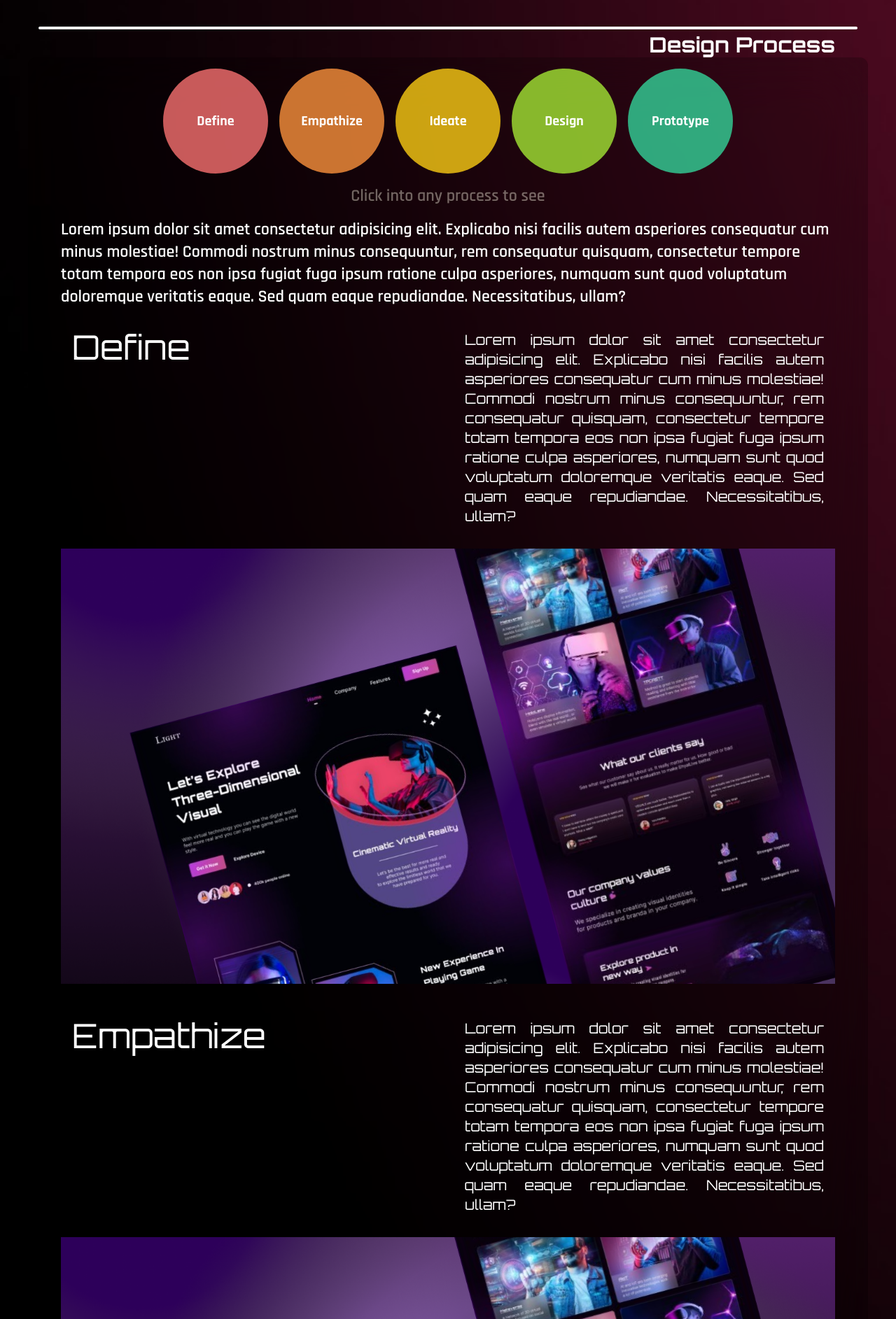
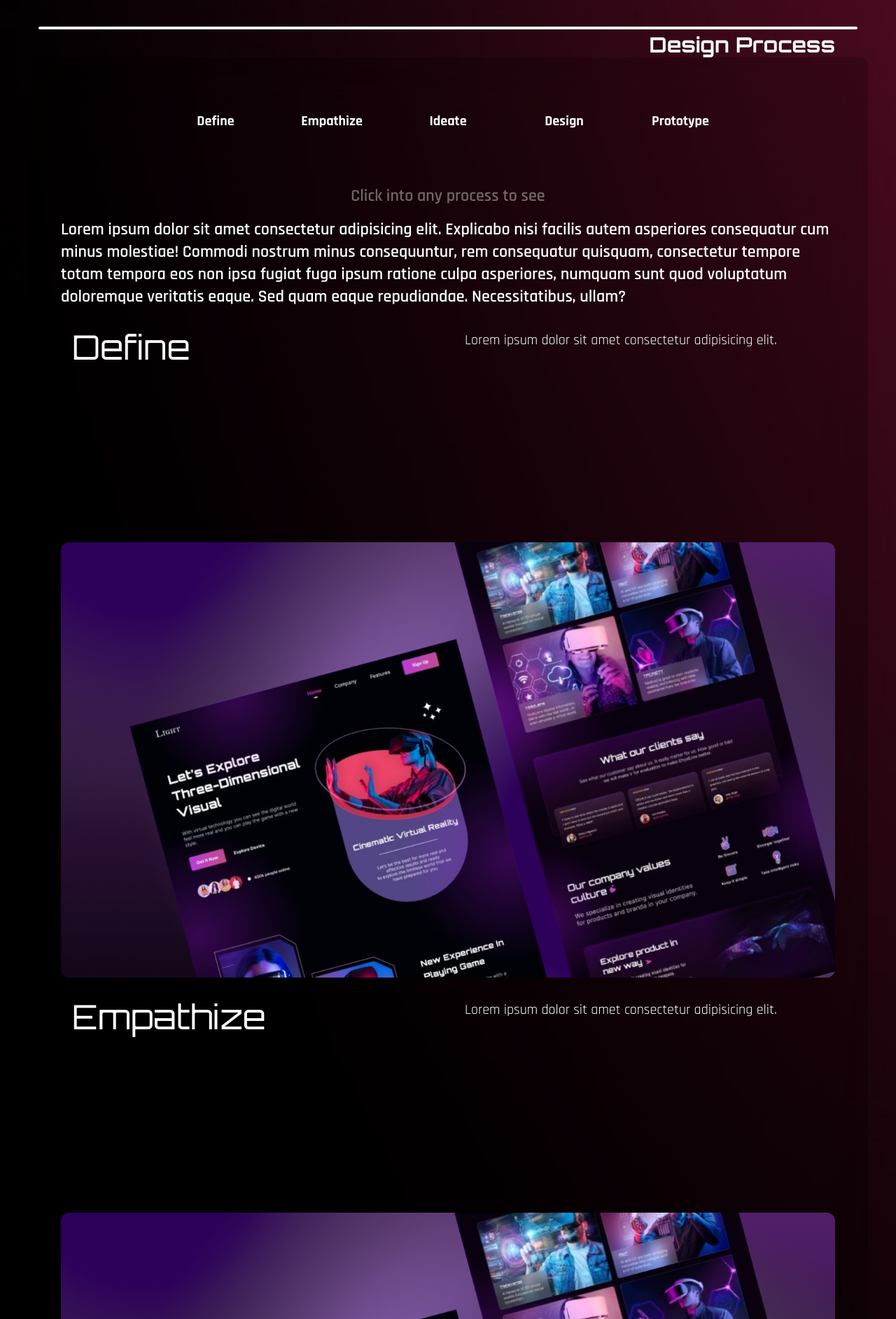
Before and after one commit to German44/Portfolio-React, a React (Vite) app: page /CaseStudy in a window 1280 px wide. Shown: the part 6415-8300 px from the top of the page at 70% size. Built offline with nearby package versions, Linux system fonts and the light colour scheme; a web font is replaced by a local one.

Commit message:
Finished CaseStudy

```diff
--- a/src/components/designProcess/DesignProcess.jsx
+++ b/src/components/designProcess/DesignProcess.jsx
@@ -1,40 +1,10 @@
 import DividerTag from "../dividerTag/DividerTag";
 import Process from "./Process";
 import Sphere from "./Sphere";
-/* import { Link as LinkScroll } from "react-scroll/modules"; */
+import sphereData from "../../data/sphereData.json";
+import processData from "../../data/processData.json";
 
-const sphereData = [
-  {
-    id: 1,
-    title: "Define",
-    color: "bg-red-400/80",
-    hover: "bg-red-400",
-  },
-  {
-    id: 2,
-    title: "Empathize",
-    color: "bg-orange-400/80",
-    hover: "bg-orange-400",
-  },
-  {
-    id: 3,
-    title: "Ideate",
-    color: "bg-yellow-400/80",
-    hover: "bg-yellow-400",
-  },
-  {
-    id: 4,
-    title: "Design",
-    color: "bg-lime-400/80",
-    hover: "bg-lime-400",
-  },
-  {
-    id: 5,
-    title: "Prototype",
-    color: "bg-emerald-400/80",
-    hover: "bg-emerald-400",
-  },
-];
+
 
 const DesignProcess = () => {
   return (
@@ -72,61 +42,14 @@ const DesignProcess = () => {
                 repudiandae. Necessitatibus, ullam?
               </p>
             </div>
-            <Process
-              title="Define"
-              content=" Lorem ipsum dolor sit amet consectetur adipisicing elit.
-                Explicabo nisi facilis autem asperiores consequatur cum minus
-                molestiae! Commodi nostrum minus consequuntur, rem consequatur
-                quisquam, consectetur tempore totam tempora eos non ipsa fugiat
-                fuga ipsum ratione culpa asperiores, numquam sunt quod
-                voluptatum doloremque veritatis eaque. Sed quam eaque
-                repudiandae. Necessitatibus, ullam?"
-              image="/public/pictures/portfolio-img2.png"
-            />
-            <Process
-              title="Empathize"
-              content=" Lorem ipsum dolor sit amet consectetur adipisicing elit.
-                Explicabo nisi facilis autem asperiores consequatur cum minus
-                molestiae! Commodi nostrum minus consequuntur, rem consequatur
-                quisquam, consectetur tempore totam tempora eos non ipsa fugiat
-                fuga ipsum ratione culpa asperiores, numquam sunt quod
-                voluptatum doloremque veritatis eaque. Sed quam eaque
-                repudiandae. Necessitatibus, ullam?"
-              image="/public/pictures/portfolio-img2.png"
-            />
-            <Process
-              title="Ideate"
-              content=" Lorem ipsum dolor sit amet consectetur adipisicing elit.
-                Explicabo nisi facilis autem asperiores consequatur cum minus
-                molestiae! Commodi nostrum minus consequuntur, rem consequatur
-                quisquam, consectetur tempore totam tempora eos non ipsa fugiat
-                fuga ipsum ratione culpa asperiores, numquam sunt quod
-                voluptatum doloremque veritatis eaque. Sed quam eaque
-                repudiandae. Necessitatibus, ullam?"
-              image="/public/pictures/portfolio-img2.png"
-            />
-            <Process
-              title="Design"
-              content=" Lorem ipsum dolor sit amet consectetur adipisicing elit.
-                Explicabo nisi facilis autem asperiores consequatur cum minus
-                molestiae! Commodi nostrum minus consequuntur, rem consequatur
-                quisquam, consectetur tempore totam tempora eos non ipsa fugiat
-                fuga ipsum ratione culpa asperiores, numquam sunt quod
-                voluptatum doloremque veritatis eaque. Sed quam eaque
-                repudiandae. Necessitatibus, ullam?"
-              image="/public/pictures/portfolio-img2.png"
-            />
-            <Process
-              title="Prototype"
-              content=" Lorem ipsum dolor sit amet consectetur adipisicing elit.
-                Explicabo nisi facilis autem asperiores consequatur cum minus
-                molestiae! Commodi nostrum minus consequuntur, rem consequatur
-                quisquam, consectetur tempore totam tempora eos non ipsa fugiat
-                fuga ipsum ratione culpa asperiores, numquam sunt quod
-                voluptatum doloremque veritatis eaque. Sed quam eaque
-                repudiandae. Necessitatibus, ullam?"
-              image="/public/pictures/portfolio-img2.png"
-            />
+            {processData.map((process) => (
+              <Process
+                key={process.id}
+                title={process.title}
+                content={process.content}
+                image={process.image}
+              />
+            ))}
           </div>
         </div>
       </section>
--- a/src/components/designProcess/Process.jsx
+++ b/src/components/designProcess/Process.jsx
@@ -1,14 +1,14 @@
 const Process = ({ title, content, image }) => {
   return (
-    <div className="w-full h-full px-8 mt-4 grid grid-cols-2 grid-rows-4 sm:grid-cols-4 sm:grid-rows-6 gap-4 ">
-      <div className="sm:col-span-2 col-span-2 ">
-        <h2 className="text-white font-primary text-5xl m-4" id={title}>{title}</h2>
+    <div className="w-full h-full px-8 mt-4 flex flex-col sm:grid sm:grid-cols-4 sm:grid-rows-6 gap-4 ">
+      <div className="sm:col-span-2 ">
+        <h2 className="text-white font-primary text-xl sm:text-5xl m-4" id={title}>{title}</h2>
       </div>
-      <div className="col-span-2 row-span-2 row-start-2 sm:col-span-2 sm:row-span-2 sm:col-start-3 ">
-        <p className="text-white font-primary text-xl text-justify m-4">{content}</p>
+      <div className=" sm:col-span-2 sm:row-span-2 sm:col-start-3 ">
+        <p className="text-white  text-lg sm:text-xl text-justify m-4">{content}</p>
       </div>
-      <div className="col-span-2 row-span-1 row-start-4 sm:col-span-4 sm:row-span-4 sm:row-start-3 ">
-        <img src={image} alt={title} />
+      <div className="sm:col-span-4 sm:row-span-4 sm:row-start-3 ">
+        <img className="w-full h-full object-cover rounded-xl" src={image} alt={title} />
       </div>
     </div>
   );
--- /dev/null
+++ b/src/data/processData.json
@@ -0,0 +1,32 @@
+[
+  {
+    "id": 1,
+    "title": "Define",
+    "content": "Lorem ipsum dolor sit amet consectetur adipisicing elit.",
+    "image": "/public/pictures/portfolio-img2.png"
+  },
+  {
+    "id": 2,
+    "title": "Empathize",
+    "content": "Lorem ipsum dolor sit amet consectetur adipisicing elit.",
+    "image": "/public/pictures/portfolio-img2.png"
+  },
+  {
+    "id": 3,
+    "title": "Ideate",
+    "content": "Lorem ipsum dolor sit amet consectetur adipisicing elit.",
+    "image": "/public/pictures/portfolio-img2.png"
+  },
+  {
+    "id": 4,
+    "title": "Design",
+    "content": "Lorem ipsum dolor sit amet consectetur adipisicing elit.",
+    "image": "/public/pictures/portfolio-img2.png"
+  },
+  {
+    "id": 5,
+    "title": "Prototype",
+    "content": "Lorem ipsum dolor sit amet consectetur adipisicing elit.",
+    "image": "/public/pictures/portfolio-img2.png"
+  }
+]
--- /dev/null
+++ b/src/data/sphereData.json
@@ -0,0 +1,32 @@
+[
+  {
+    "id": 1,
+    "title": "Define",
+    "color": "bg-red-400/80",
+    "hover": "bg-red-400"
+  },
+  {
+    "id": 2,
+    "title": "Empathize",
+    "color": "bg-orange-400/80",
+    "hover": "bg-orange-400"
+  },
+  {
+    "id": 3,
+    "title": "Ideate",
+    "color": "bg-yellow-400/80",
+    "hover": "bg-yellow-400"
+  },
+  {
+    "id": 4,
+    "title": "Design",
+    "color": "bg-lime-400/80",
+    "hover": "bg-lime-400"
+  },
+  {
+    "id": 5,
+    "title": "Prototype",
+    "color": "bg-emerald-400/80",
+    "hover": "bg-emerald-400"
+  }
+]
```
